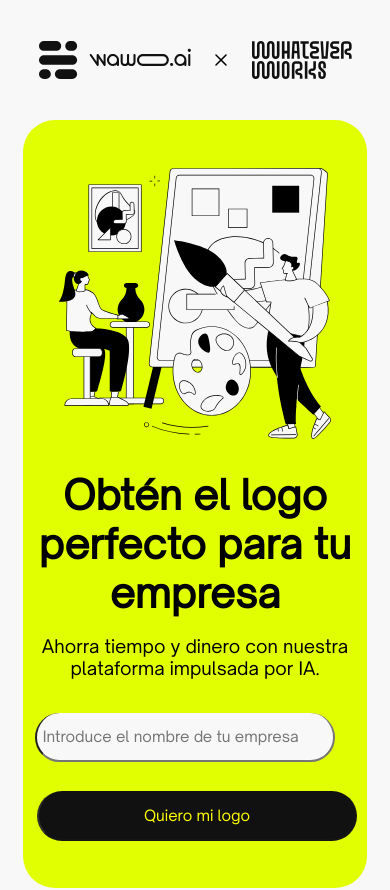
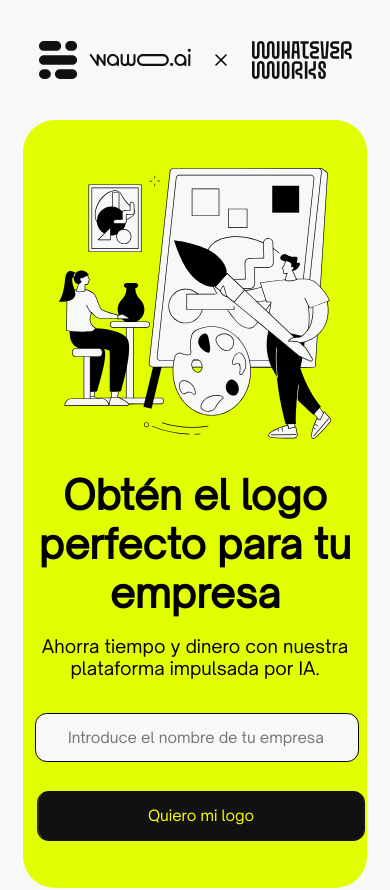
Before and after one commit to TheSerch07/Client-Wawo-Logos, a React (Vite) app: page / in a window 390 px wide. Shown: the top 890 px of the page. Built offline with nearby package versions, Linux system fonts and the light colour scheme; the HTML template or start-up script is replaced by a standard one.

Commit message:
Responsive vw

```diff
--- a/src/styles/CreateLogo.module.css
+++ b/src/styles/CreateLogo.module.css
@@ -43,10 +43,12 @@
     /* font-size: 18px; */
     font-size: .9vw;
     border-top: 20px;
-    height: 3.3vw;
+    height: 3.37vw;
+    border: solid black 1px;
     /* width: 30rem; */
     width: 25vw;
-    border-radius: 2rem;
+    border-radius: 3vw;
+    /* border-radius: 2rem; */
 }
 
 .button {
@@ -57,10 +59,11 @@
     font-size: 1.04vw;
     border-top: 20px;
     /* height: 65px; */
-    height: 3.5vw;
+    height: 3.58vw;
+    /* border: none; */
     /* width: 18rem; */
     width: 15vw;
-    border-radius: 2rem;
+    border-radius: 3vw;
     position: relative;
     left: -7rem;
     z-index: 0;
@@ -75,7 +78,7 @@
 }
 
 .img {
-    max-width: 30vw;
+    width: 28vw;
 }
 
 .containInput {
@@ -100,7 +103,7 @@
 
     .img {
         margin-top: 3rem;
-        max-width: 17rem;
+        width: 17rem;
     }
 
     .title {
@@ -129,16 +132,20 @@
     }
 
     .input {
+        /* font-size: 3.4vw; */
         font-size: 15px;
         height: 45px;
+        padding-left: 2rem;
         width: 18rem;
+        /* width: 65vw; */
     }
 
     .button {
         font-size: 15px;
         /* border-top: 20px; */
         height: 50px;
-        width: 20rem;
+        width: 20.5rem;
+        /* width: 72vw; */
         left: 2px;
     }
 
```
